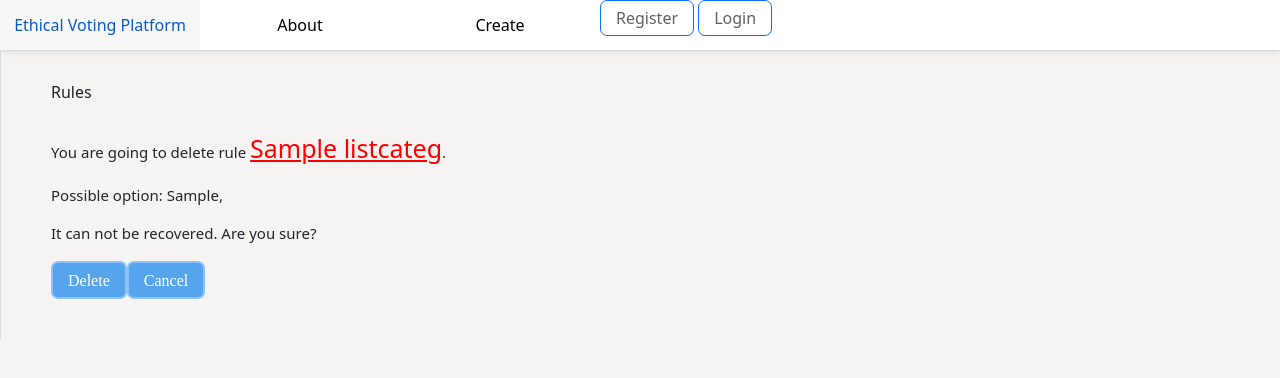
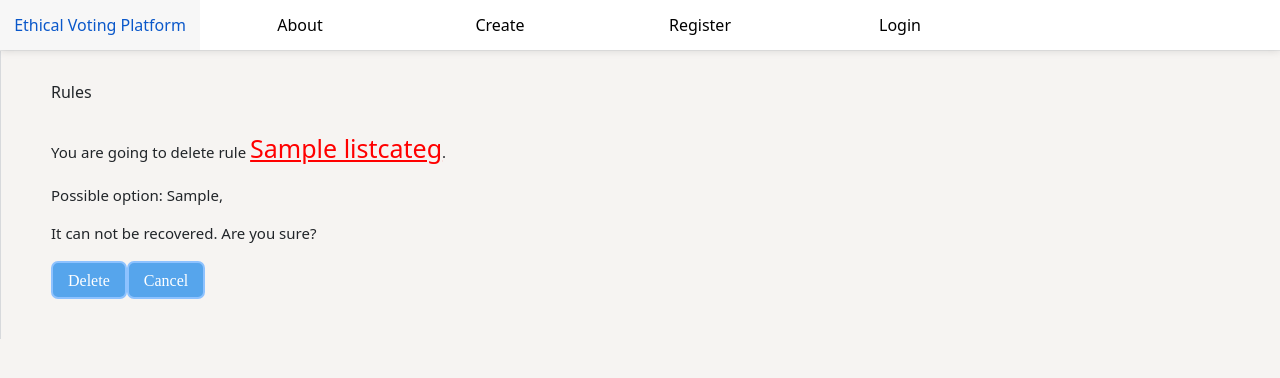
Before and after one commit to inwonakng/ethical_ai, a Django app: page /rules/lookup/1 in a window 1280 px wide. Shown: the top 378 px of the page. Run offline with Django 3.2, Linux system fonts and the light colour scheme; tables that the repository leaves empty hold one stand-in row (values such as "Sample post"); one stand-in notice (Sample message) is shown.

Commit message:
Registration Done
- Got registration done, now I just need to finish the login modal portion, then I'll create a PR

```diff
--- a/ethicssite/survey/templates/survey/base.html
+++ b/ethicssite/survey/templates/survey/base.html
@@ -29,12 +29,21 @@
     <li><a href="http://127.0.0.1:8000/about">About</a></li>
     <li><a href="{% url 'survey:rules' %}">Create</a></li>
     {% if not request.user.is_authenticated %}
-    <button type="button" class="btn btn-primary" data-bs-toggle="modal" data-bs-target="#registerPopUp">Register</button>
-    <button type="button" class="btn btn-primary" data-bs-toggle="modal" data-bs-target="#loginPopUp">Login</button>
+    <li><a href="" data-bs-toggle="modal" data-bs-target="#registerPopUp">Register</a></li>
+    <li><a href="" data-bs-toggle="modal" data-bs-target="#loginPopUp">Login</a></li>
     {% else %}
     <li><a href="{% url 'logout' %}">Logout</a></li>
     {% endif %}
   </nav>
+
+  {% if messages %}
+  <ul class="messages">
+    {% for message in messages %}
+    <li{% if message.tags %} class="{{ message.tags }}" {% endif %}>{{ message }}</li>
+      {% endfor %}
+  </ul>
+  {% endif %}
+
   <div class="main">
   {% block content %}
   {% endblock %}
--- a/ethicssite/survey/views.py
+++ b/ethicssite/survey/views.py
@@ -2,8 +2,7 @@
 from django.shortcuts import render, redirect
 from .generation.Generator import Generator
 from django.shortcuts import render
-import yaml
-import json
+from django.contrib import messages
 from django.conf import settings
 from .models import *
 from django import views
@@ -20,8 +19,8 @@
 from .serializers import *
 from rest_framework import viewsets
 from rest_framework import permissions
-
-
+import yaml
+import json
 import os
 
 # ====================
@@ -101,8 +100,8 @@
             registered = True
 
             html_msg = f"<p><a href='{request.build_absolute_uri('/register/confirm/')}{user.id}'>Click here to activate your account</a></p>"
-            mail.send_mail("Account Confirmation", "Please confirm your account registration.",
-                            settings.EMAIL_HOST_USER, [user.email], html_message=html_msg)
+            mail.send_mail("Account Confirmation", "Please confirm your account registration.", settings.EMAIL_HOST_USER, [user.email], html_message=html_msg)
+            messages.info(request, "Success, you were sent an email with an account confirmation link!")
         else:
             # fall through to rerendering register html with form.errors filled
             pass
@@ -112,7 +111,8 @@
             """
     else:
         form = UserCreationForm()
-    return render(request, 'survey/register.html', {'form': form, 'registered': registered})
+    return HttpResponseRedirect('/')
+    # return render(request, 'survey/base.html', {'form': form, 'registered': registered})
 
 def confirm_user(request, userid):
     user = get_object_or_404(User, pk=userid)
```
